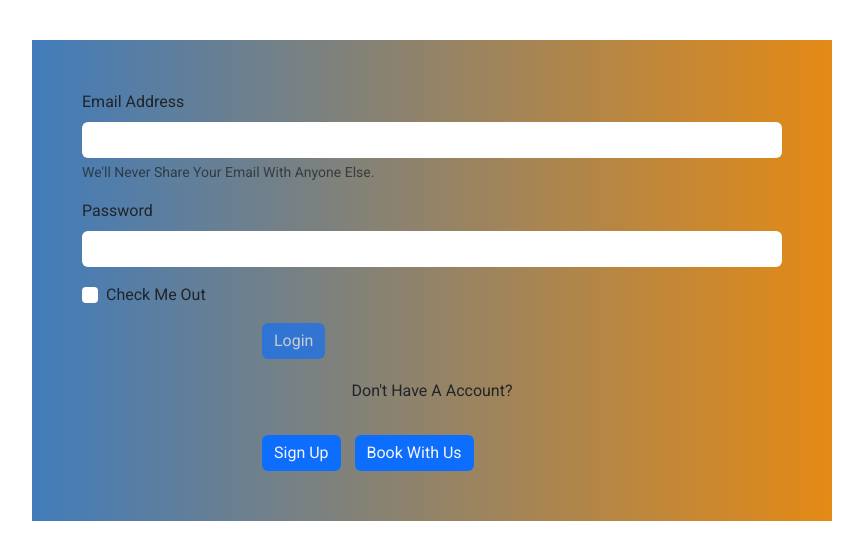
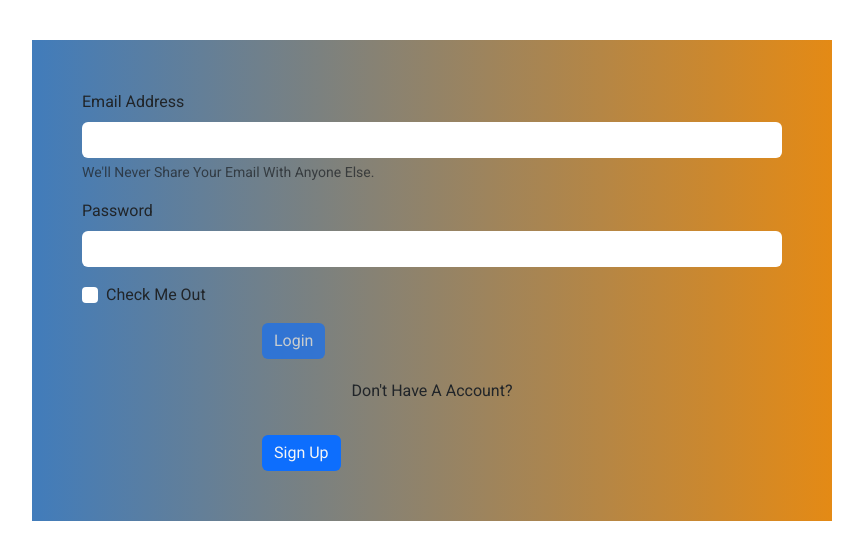
Before and after one commit to kumkum99/mathuraDarshan, a plain HTML site: page login.html in a window 1280 px wide. Shown: the whole page, without its empty margins (208-1071 px from the left). Drawn offline with nearby package versions, Linux system fonts and the light colour scheme.

Commit message:
Update login.html

```diff
--- a/login.html
+++ b/login.html
@@ -53,7 +53,7 @@
         <hr>
 
         <button type="submit" class="btn btn-primary" style="margin-left: 180px;"><a href="signup.html">Sign up</a></button>
-        <button type="submit" class="btn btn-primary" id="sub" style="margin-left: 10px;"><a href="booking.html">Book with Us</a></button>
+
       </form>
     </div>
 </div>
```
